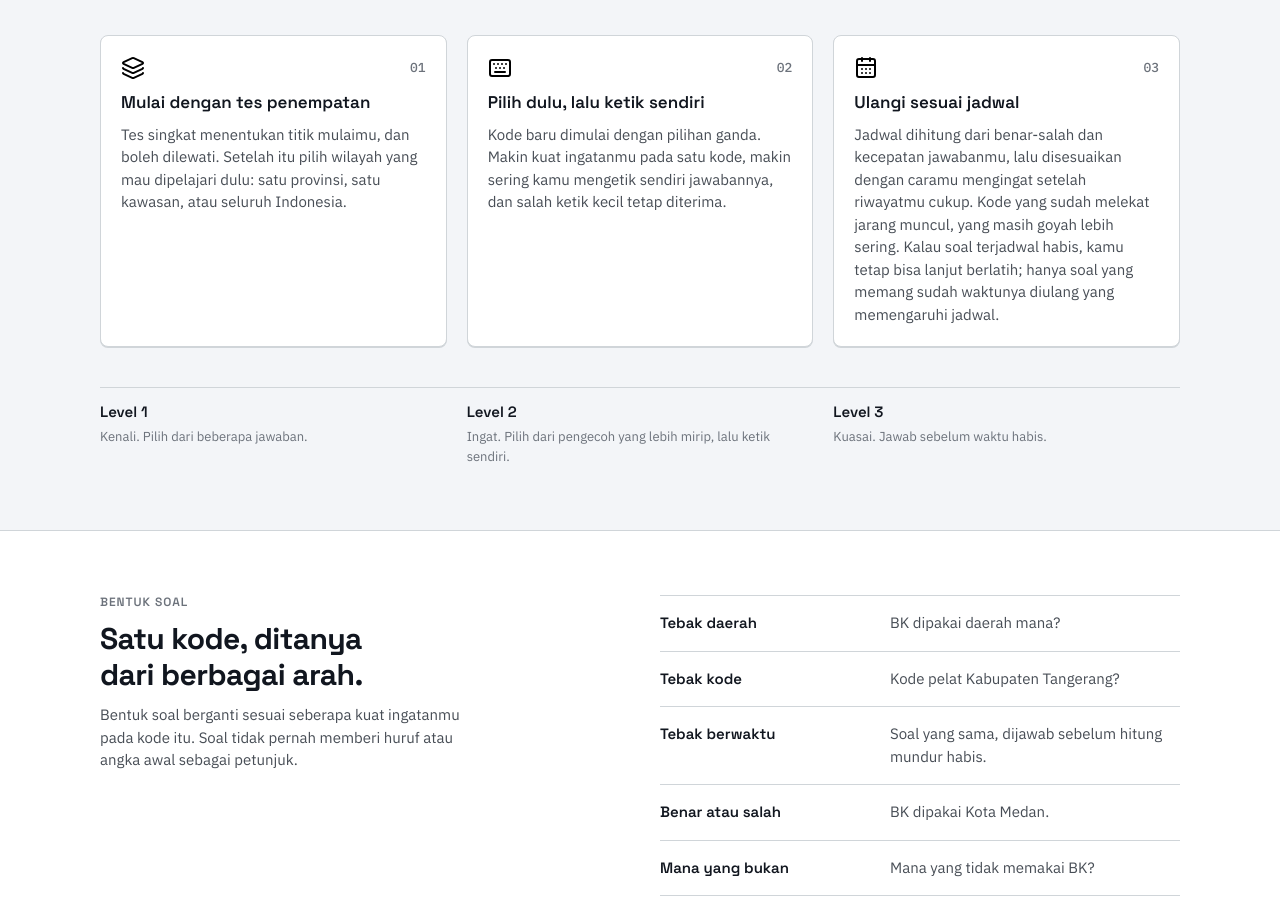
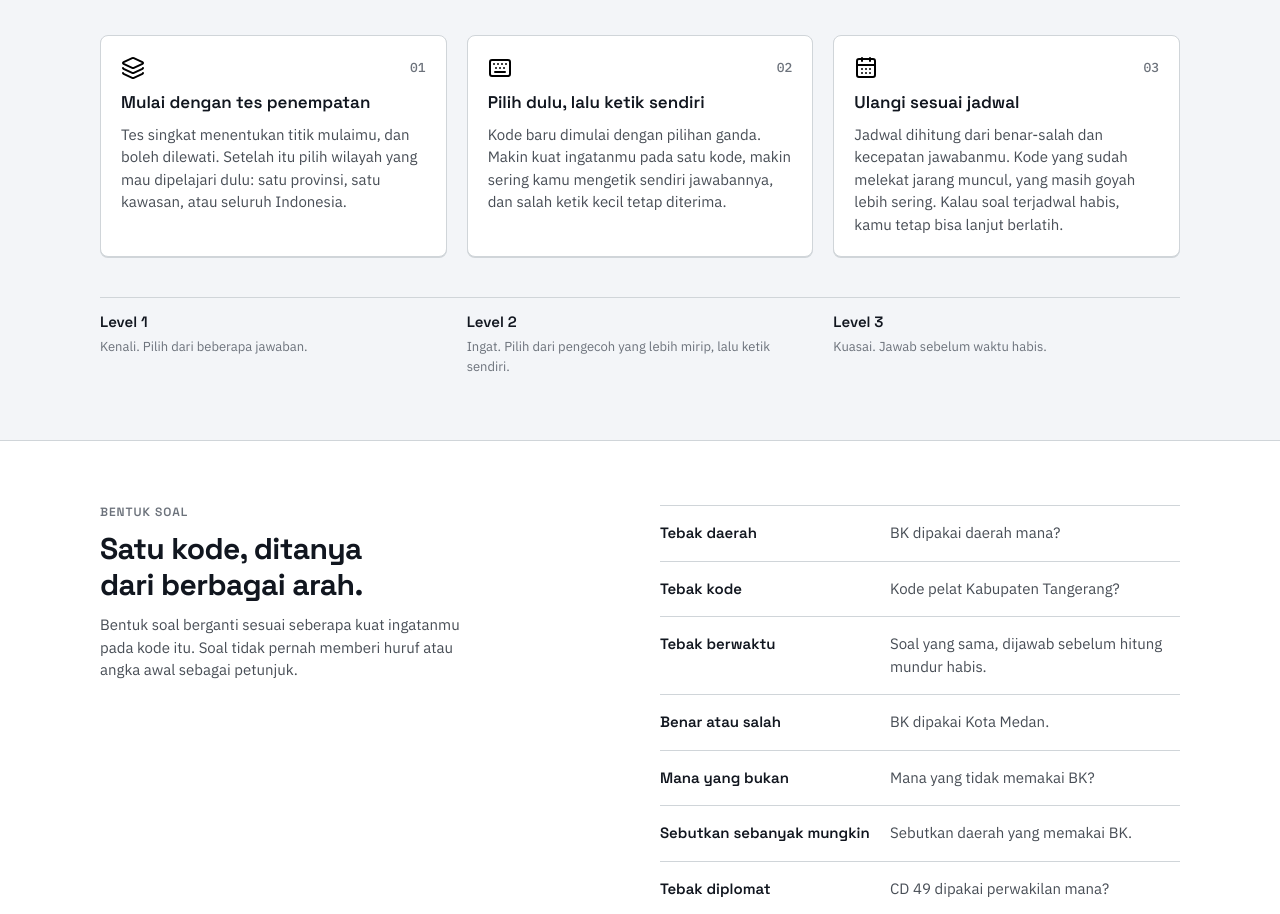
Before and after one commit to dikym/terka, a Next.js app: page / in a window 1280 px wide. Shown: the part 820-1734 px from the top of the page. Built offline with nearby package versions, Linux system fonts and the light colour scheme; no server answers.

Commit message:
fix(landing): shorten the third how-it-works description

```diff
--- a/src/components/screens/landing.tsx
+++ b/src/components/screens/landing.tsx
@@ -30,7 +30,7 @@ const STEPS: { icon: IconName; title: string; text: string }[] = [
 	{
 		icon: "calendar-days",
 		title: "Ulangi sesuai jadwal",
-		text: "Jadwal dihitung dari benar-salah dan kecepatan jawabanmu, lalu disesuaikan dengan caramu mengingat setelah riwayatmu cukup. Kode yang sudah melekat jarang muncul, yang masih goyah lebih sering. Kalau soal terjadwal habis, kamu tetap bisa lanjut berlatih; hanya soal yang memang sudah waktunya diulang yang memengaruhi jadwal."
+		text: "Jadwal dihitung dari benar-salah dan kecepatan jawabanmu. Kode yang sudah melekat jarang muncul, yang masih goyah lebih sering. Kalau soal terjadwal habis, kamu tetap bisa lanjut berlatih."
 	}
 ];
 
```
